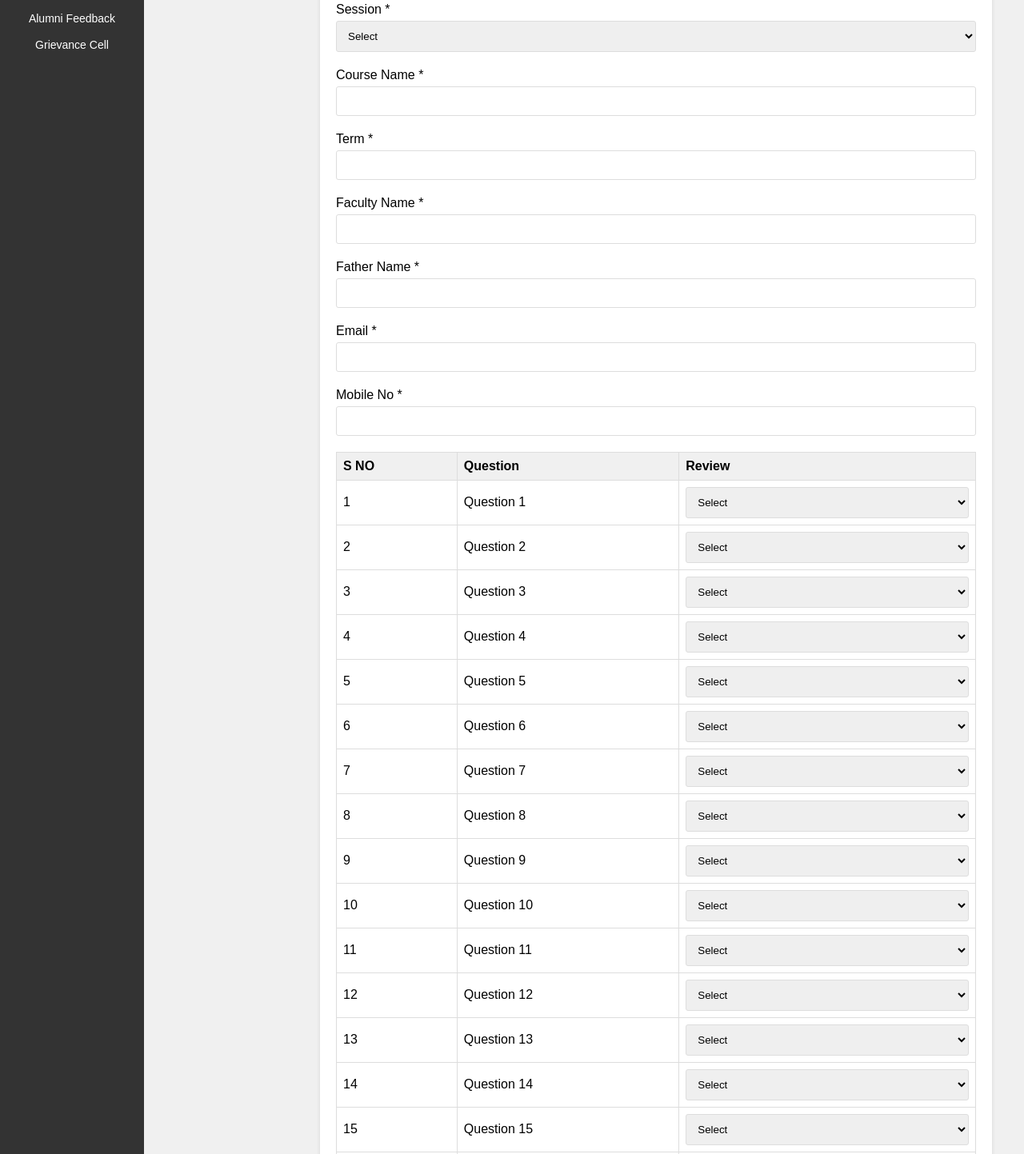
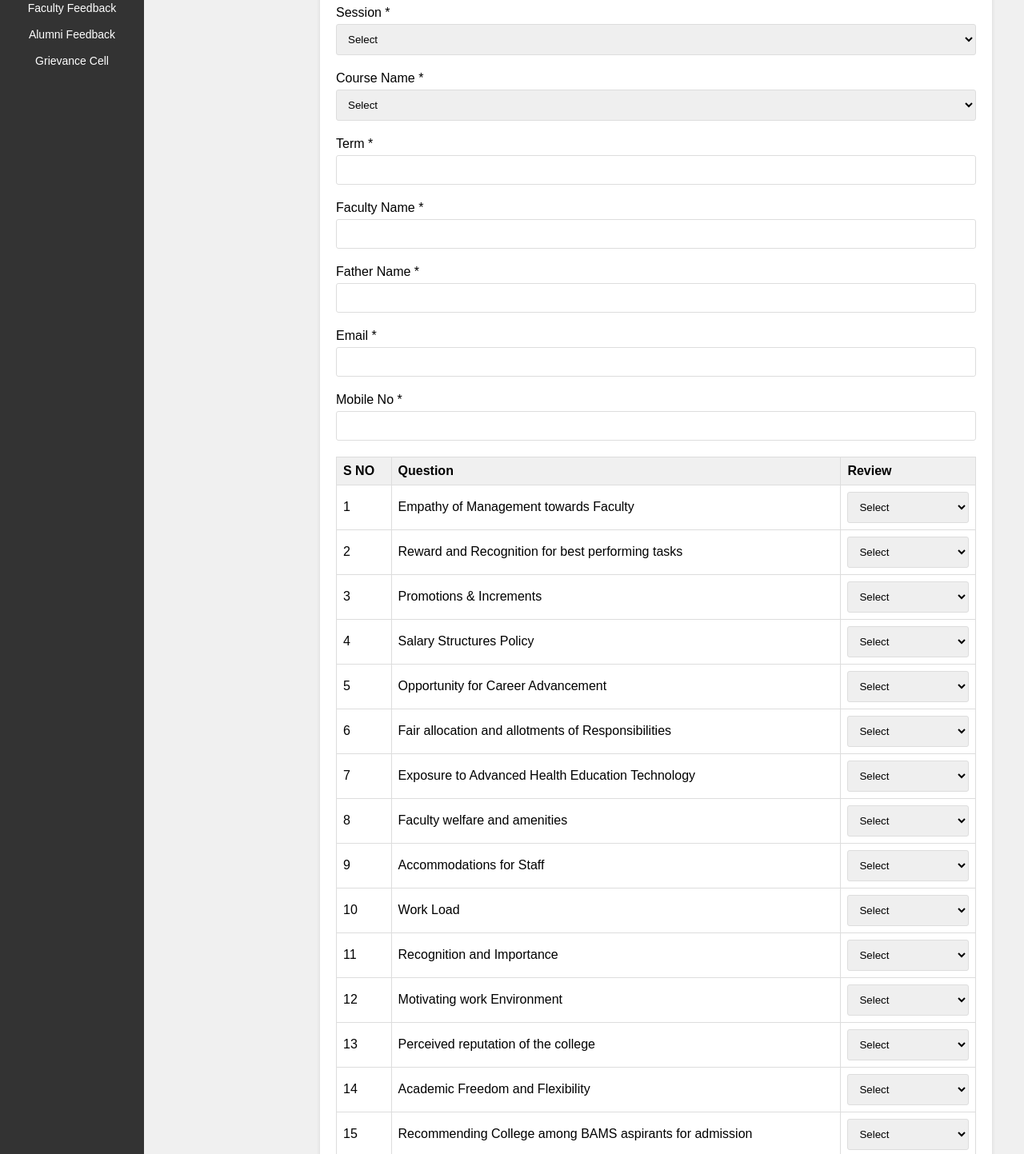
Before and after one commit to Chaitanya-Pratap-Singh/bapuAyurvedic, a React (Vite) app in the folder frontend/: page /faculty-feedback in a window 1280 px wide. Shown: the part 147-1590 px from the top of the page at 80% size. Built offline with nearby package versions, Linux system fonts and the light colour scheme.

Commit message:
ui changes

```diff
--- a/frontend/src/components/AlumniFeedback.css
+++ b/frontend/src/components/AlumniFeedback.css
@@ -35,7 +35,7 @@ label {
 
 input[type="text"],
 input[type="email"],
-input[type="tel"],
+input[type="number"],
 select {
 	width: 100%;
 	padding: 10px;
@@ -82,3 +82,11 @@ button:hover {
 	border-radius: 3px;
 	box-sizing: border-box;
 }
+input::-webkit-outer-spin-button,
+input::-webkit-inner-spin-button {
+    -webkit-appearance: none;
+    margin: 0;
+}
+input[type=number]{
+    -moz-appearance: textfield;
+}
--- a/frontend/src/components/AlumniFeedback.jsx
+++ b/frontend/src/components/AlumniFeedback.jsx
@@ -65,13 +65,16 @@ const AlumniFeedback = () => {
         </div>
         <div className="form-group">
           <label>Course Name *</label>
-          <input
-            type="text"
+          <select
             name="courseName"
             value={formData.courseName}
             onChange={handleChange}
             required
-          />
+          >
+            <option value="">Select</option>
+            <option value="Bachelor of Ayurvedic Medicine and Surgery.">Bachelor of Ayurvedic Medicine and Surgery.</option>
+
+          </select>
         </div>
         <div className="form-group">
           <label>Term *</label>
@@ -106,7 +109,7 @@ const AlumniFeedback = () => {
         <div className="form-group">
           <label>Mobile No *</label>
           <input
-            type="tel"
+            type="number"
             name="mobileNo"
             value={formData.mobileNo}
             onChange={handleChange}
--- a/frontend/src/components/FacultyFeedback.css
+++ b/frontend/src/components/FacultyFeedback.css
@@ -30,7 +30,7 @@ label {
 
 input[type="text"],
 input[type="email"],
-input[type="tel"],
+input[type="number"],
 select {
 	width: 95%;
 	padding: 10px;
@@ -76,3 +76,11 @@ button:hover {
 	border-radius: 3px;
 	box-sizing: border-box;
 }
+input::-webkit-outer-spin-button,
+input::-webkit-inner-spin-button {
+    -webkit-appearance: none;
+    margin: 0;
+}
+input[type=number]{
+    -moz-appearance: textfield;
+}
--- a/frontend/src/components/FacultyFeedback.jsx
+++ b/frontend/src/components/FacultyFeedback.jsx
@@ -4,6 +4,25 @@ import { useState } from "react";
 import "./FacultyFeedback.css";
 import axios from "axios";
 import toast from "react-hot-toast";
+
+const questions = [
+  "Empathy of Management towards Faculty",
+  "Reward and Recognition for best performing tasks",
+  "Promotions & Increments",
+  "Salary Structures Policy",
+  "Opportunity for Career Advancement",
+  "Fair allocation and allotments of Responsibilities",
+  "Exposure to Advanced Health Education Technology",
+  "Faculty welfare and amenities",
+  "Accommodations for Staff",
+  "Work Load",
+  "Recognition and Importance",
+  "Motivating work Environment",
+  "Perceived reputation of the college",
+  "Academic Freedom and Flexibility",
+  "Recommending College among BAMS aspirants for admission",
+  "Recommending College for jobs",
+];
 
 const FacultyFeedback = () => {
   const [formData, setFormData] = useState({
@@ -14,22 +33,10 @@ const FacultyFeedback = () => {
     fatherName: "",
     email: "",
     mobileNo: "",
-    review1: "",
-    review2: "",
-    review3: "",
-    review4: "",
-    review5: "",
-    review6: "",
-    review7: "",
-    review8: "",
-    review9: "",
-    review10: "",
-    review11: "",
-    review12: "",
-    review13: "",
-    review14: "",
-    review15: "",
-    review16: "",
+    ...questions.reduce(
+      (acc, _, index) => ({ ...acc, [`review${index + 1}`]: "" }),
+      {}
+    ),
   });
 
   const handleChange = (e) => {
@@ -40,12 +47,16 @@ const FacultyFeedback = () => {
     e.preventDefault();
 
     try {
-      const { data } = await axios.post("https://bapu-ayurvedic-afte.vercel.app/api/feedback/facultyFeedback", formData , {
-        headers: {
-          "Content-Type": "application/json",
-        },
-        withCredentials: true,
-      });
+      const { data } = await axios.post(
+        "https://bapu-ayurvedic-afte.vercel.app/api/feedback/facultyFeedback",
+        formData,
+        {
+          headers: {
+            "Content-Type": "application/json",
+          },
+          withCredentials: true,
+        }
+      );
 
       toast.success("Feedback Submitted Successfully");
       console.log(data.data);
@@ -62,7 +73,13 @@ const FacultyFeedback = () => {
       <form onSubmit={handleSubmit}>
         <div className="form-group">
           <label htmlFor="session">Session *</label>
-          <select id="session" name="session" value={formData.session} onChange={handleChange} required>
+          <select
+            id="session"
+            name="session"
+            value={formData.session}
+            onChange={handleChange}
+            required
+          >
             <option value="">Select</option>
             <option value="2024">2024</option>
             <option value="2023">2023</option>
@@ -71,33 +88,78 @@ const FacultyFeedback = () => {
         </div>
 
         <div className="form-group">
-          <label htmlFor="courseName">Course Name *</label>
-          <input type="text" id="courseName" name="courseName" value={formData.courseName} onChange={handleChange} required />
+          <label>Course Name *</label>
+          <select
+            name="courseName"
+            value={formData.courseName}
+            onChange={handleChange}
+            required
+          >
+            <option value="">Select</option>
+            <option value="Bachelor of Ayurvedic Medicine and Surgery.">
+              Bachelor of Ayurvedic Medicine and Surgery.
+            </option>
+          </select>
         </div>
 
         <div className="form-group">
           <label htmlFor="term">Term *</label>
-          <input type="text" id="term" name="term" value={formData.term} onChange={handleChange} required />
+          <input
+            type="text"
+            id="term"
+            name="term"
+            value={formData.term}
+            onChange={handleChange}
+            required
+          />
         </div>
 
         <div className="form-group">
           <label htmlFor="facultyName">Faculty Name *</label>
-          <input type="text" id="facultyName" name="facultyName" value={formData.facultyName} onChange={handleChange} required />
+          <input
+            type="text"
+            id="facultyName"
+            name="facultyName"
+            value={formData.facultyName}
+            onChange={handleChange}
+            required
+          />
         </div>
 
         <div className="form-group">
           <label htmlFor="fatherName">Father Name *</label>
-          <input type="text" id="fatherName" name="fatherName" value={formData.fatherName} onChange={handleChange} required />
+          <input
+            type="text"
+            id="fatherName"
+            name="fatherName"
+            value={formData.fatherName}
+            onChange={handleChange}
+            required
+          />
         </div>
 
         <div className="form-group">
           <label htmlFor="email">Email *</label>
-          <input type="email" id="email" name="email" value={formData.email} onChange={handleChange} required />
+          <input
+            type="email"
+            id="email"
+            name="email"
+            value={formData.email}
+            onChange={handleChange}
+            required
+          />
         </div>
 
         <div className="form-group">
           <label htmlFor="mobileNo">Mobile No *</label>
-          <input type="tel" id="mobileNo" name="mobileNo" value={formData.mobileNo} onChange={handleChange} required />
+          <input
+            type="number"
+            id="mobileNo"
+            name="mobileNo"
+            value={formData.mobileNo}
+            onChange={handleChange}
+            required
+          />
         </div>
 
         <table className="feedback-table">
@@ -109,12 +171,17 @@ const FacultyFeedback = () => {
             </tr>
           </thead>
           <tbody>
-            {Array.from({ length: 16 }, (_, index) => (
+            {questions.map((question, index) => (
               <tr key={index}>
                 <td>{index + 1}</td>
-                <td>{`Question ${index + 1}`}</td>
+                <td>{question}</td>
                 <td>
-                  <select name={`review${index + 1}`} value={formData[`review${index + 1}`]} onChange={handleChange} required>
+                  <select
+                    name={`review${index + 1}`}
+                    value={formData[`review${index + 1}`]}
+                    onChange={handleChange}
+                    required
+                  >
                     <option value="">Select</option>
                     <option value="available">Available</option>
                     <option value="not-available">Not Available</option>
--- a/frontend/src/components/GrievanceFeedback.css
+++ b/frontend/src/components/GrievanceFeedback.css
@@ -5,9 +5,11 @@
 	justify-content: center;
 	align-items: center;
 	width: 100vw;
+	max-width: 100%;
     height: 100vh;
 	padding: 20px;
 	background-color: #f4f4f4;
+	overflow: auto;
 }
 
 h1 {
@@ -15,14 +17,16 @@ h1 {
 	color: #333;
 }
 
-form {
+.form {
 	background-color: #fff;
 	padding: 20px;
     height: 100vh;
 	border-radius: 5px;
 	box-shadow: 0 2px 5px rgba(0, 0, 0, 0.1);
 	width: 100%;
-	max-width: 800px;
+	/* max-width: 800px; */
+	justify-self: center;
+	min-height: 120vh;
 }
 
 div {
@@ -36,6 +40,7 @@ label {
 
 input[type="text"],
 input[type="email"],
+input[type="number"],
 textarea {
 	width: 100%;
 	padding: 10px;
@@ -68,3 +73,11 @@ p {
 	color: #333;
 	margin-top: 20px;
 }
+input::-webkit-outer-spin-button,
+input::-webkit-inner-spin-button {
+    -webkit-appearance: none;
+    margin: 0;
+}
+input[type=number]{
+    -moz-appearance: textfield;
+}
--- a/frontend/src/components/GrievanceFeedback.jsx
+++ b/frontend/src/components/GrievanceFeedback.jsx
@@ -3,7 +3,7 @@
 import { useState } from "react";
 import axios from "axios";
 import toast from "react-hot-toast";
-// import "./GrievanceFeedback.css";
+import "./GrievanceFeedback.css";
 
 function GrievanceFeedback() {
   const [formData, setFormData] = useState({
@@ -25,12 +25,16 @@ function GrievanceFeedback() {
     e.preventDefault();
 
     try {
-      const { data } = await axios.post("https://bapu-ayurvedic-afte.vercel.app/api/feedback/grievanceFeedback", formData,{
-        headers: {
-          "Content-Type": "application/json",
-        },
-        withCredentials: true,
-      });
+      const { data } = await axios.post(
+        "https://bapu-ayurvedic-afte.vercel.app/api/feedback/grievanceFeedback",
+        formData,
+        {
+          headers: {
+            "Content-Type": "application/json",
+          },
+          withCredentials: true,
+        }
+      );
       toast.success("Feedback Submitted Successfully");
       console.log(data.message);
     } catch (error) {
@@ -46,7 +50,12 @@ function GrievanceFeedback() {
       <form onSubmit={handleSubmit}>
         <div className="form-group">
           <label>Session *</label>
-          <select name="session" value={formData.session} onChange={handleChange} required>
+          <select
+            name="session"
+            value={formData.session}
+            onChange={handleChange}
+            required
+          >
             <option value="">Select</option>
             <option value="2024">2024</option>
             <option value="2023">2023</option>
@@ -54,15 +63,18 @@ function GrievanceFeedback() {
           </select>
         </div>
         <div className="form-group">
-          <label htmlFor="courseName">Course Name *</label>
-          <input
-            type="text"
-            id="courseName"
+          <label>Course Name *</label>
+          <select
             name="courseName"
             value={formData.courseName}
             onChange={handleChange}
             required
-          />
+          >
+            <option value="">Select</option>
+            <option value="Bachelor of Ayurvedic Medicine and Surgery.">
+              Bachelor of Ayurvedic Medicine and Surgery.
+            </option>
+          </select>
         </div>
         <div className="form-group">
           <label htmlFor="term">Term *</label>
@@ -111,7 +123,7 @@ function GrievanceFeedback() {
         <div className="form-group">
           <label htmlFor="mobileNo">Mobile No *</label>
           <input
-            type="text"
+            type="number"
             id="mobileNo"
             name="mobileNo"
             value={formData.mobileNo}
--- a/frontend/src/components/StudentFeedback.css
+++ b/frontend/src/components/StudentFeedback.css
@@ -38,7 +38,7 @@ label {
 
 input[type="text"],
 input[type="email"],
-input[type="tel"],
+input[type="number"],
 select {
 	width: 95%;
 	padding: 10px;
@@ -135,3 +135,11 @@ button:hover {
 	border-radius: 3px;
 	box-sizing: border-box;
 }
+input::-webkit-outer-spin-button,
+input::-webkit-inner-spin-button {
+    -webkit-appearance: none;
+    margin: 0;
+}
+input[type=number]{
+    -moz-appearance: textfield;
+}
--- a/frontend/src/components/StudentFeedback.jsx
+++ b/frontend/src/components/StudentFeedback.jsx
@@ -1,34 +1,34 @@
 /** @format */
 
-import React, { useState } from 'react';
-import axios from 'axios';
-import toast from 'react-hot-toast';
-import './StudentFeedback.css';
+import React, { useState } from "react";
+import axios from "axios";
+import toast from "react-hot-toast";
+import "./StudentFeedback.css";
 
 const StudentFeedback = () => {
   const [formData, setFormData] = useState({
-    session: '',
-    courseName: '',
-    term: '',
-    studentName: '',
-    fatherName: '',
-    email: '',
-    mobileNo: '',
+    session: "",
+    courseName: "",
+    term: "",
+    studentName: "",
+    fatherName: "",
+    email: "",
+    mobileNo: "",
     reviews: {
-      review1: '',
-      review2: '',
-      review3: '',
-      review4: '',
-      review5: '',
-      review6: '',
-      review7: '',
-      review8: '',
+      review1: "",
+      review2: "",
+      review3: "",
+      review4: "",
+      review5: "",
+      review6: "",
+      review7: "",
+      review8: "",
     },
   });
 
   const handleChange = (e) => {
     const { name, value } = e.target;
-    if (name.startsWith('review')) {
+    if (name.startsWith("review")) {
       setFormData({
         ...formData,
         reviews: { ...formData.reviews, [name]: value },
@@ -42,16 +42,20 @@ const StudentFeedback = () => {
     e.preventDefault();
 
     try {
-      const { data } = await axios.post('https://bapu-ayurvedic-afte.vercel.app/api/feedback/studentFeedback', formData,{
-        headers: {
-          "Content-Type": "application/json",
-        },
-        withCredentials: true,
-      });
-      toast.success('Feedback submitted successfully');
+      const { data } = await axios.post(
+        "https://bapu-ayurvedic-afte.vercel.app/api/feedback/studentFeedback",
+        formData,
+        {
+          headers: {
+            "Content-Type": "application/json",
+          },
+          withCredentials: true,
+        }
+      );
+      toast.success("Feedback submitted successfully");
       console.log(data.data);
     } catch (error) {
-      toast.error('Something went wrong');
+      toast.error("Something went wrong");
       console.log(error);
     }
   };
@@ -63,7 +67,12 @@ const StudentFeedback = () => {
       <form onSubmit={handleSubmit}>
         <div className="form-group">
           <label>Session *</label>
-          <select name="session" value={formData.session} onChange={handleChange} required>
+          <select
+            name="session"
+            value={formData.session}
+            onChange={handleChange}
+            required
+          >
             <option value="">Select</option>
             <option value="2024">2024</option>
             <option value="2023">2023</option>
@@ -73,32 +82,72 @@ const StudentFeedback = () => {
 
         <div className="form-group">
           <label>Course Name *</label>
-          <input type="text" name="courseName" value={formData.courseName} onChange={handleChange} required />
+          <select
+            name="courseName"
+            value={formData.courseName}
+            onChange={handleChange}
+            required
+          >
+            <option value="">Select</option>
+            <option value="Bachelor of Ayurvedic Medicine and Surgery.">
+              Bachelor of Ayurvedic Medicine and Surgery.
+            </option>
+          </select>
         </div>
 
         <div className="form-group">
           <label>Term *</label>
-          <input type="text" name="term" value={formData.term} onChange={handleChange} required />
+          <input
+            type="text"
+            name="term"
+            value={formData.term}
+            onChange={handleChange}
+            required
+          />
         </div>
 
         <div className="form-group">
           <label>Student Name *</label>
-          <input type="text" name="studentName" value={formData.studentName} onChange={handleChange} required />
+          <input
+            type="text"
+            name="studentName"
+            value={formData.studentName}
+            onChange={handleChange}
+            required
+          />
         </div>
 
         <div className="form-group">
           <label>Father Name *</label>
-          <input type="text" name="fatherName" value={formData.fatherName} onChange={handleChange} required />
+          <input
+            type="text"
+            name="fatherName"
+            value={formData.fatherName}
+            onChange={handleChange}
+            required
+          />
         </div>
 
         <div className="form-group">
           <label>Email *</label>
-          <input type="email" name="email" value={formData.email} onChange={handleChange} required />
+          <input
+            type="email"
+            name="email"
+            value={formData.email}
+            onChange={handleChange}
+            required
+          />
         </div>
 
         <div className="form-group">
           <label>Mobile No *</label>
-          <input type="tel" name="mobileNo" value={formData.mobileNo} onChange={handleChange} required />
+          <input
+            type="number"
+            name="mobileNo"
+            value={formData.mobileNo}
+            onChange={handleChange}
+            required
+          />
         </div>
 
         <table className="feedback-table">
@@ -140,23 +189,23 @@ const StudentFeedback = () => {
 const getQuestion = (number) => {
   switch (number) {
     case 1:
-      return 'Skill Laboratory and Simulation Lab *';
+      return "Skill Laboratory and Simulation Lab *";
     case 2:
-      return 'Support of Faculty for any difficulty in Learning *';
+      return "Support of Faculty for any difficulty in Learning *";
     case 3:
-      return 'Clinical Posting and Exposure *';
+      return "Clinical Posting and Exposure *";
     case 4:
-      return 'Indoor and Outdoor Sports Facilities *';
+      return "Indoor and Outdoor Sports Facilities *";
     case 5:
-      return 'Central Library Facility *';
+      return "Central Library Facility *";
     case 6:
-      return 'Safety Measures in Campus *';
+      return "Safety Measures in Campus *";
     case 7:
-      return 'Perceived Career in Ayurveda/Indian System of Medicine vis-a-vis Modern Medicine *';
+      return "Perceived Career in Ayurveda/Indian System of Medicine vis-a-vis Modern Medicine *";
     case 8:
-      return 'Perceived Career Support Facilities & Programs *';
+      return "Perceived Career Support Facilities & Programs *";
     default:
-      return '';
+      return "";
   }
 };
 
```
Also changed, not shown: frontend/src/components/MainContent.css (line endings or trailing spaces).
